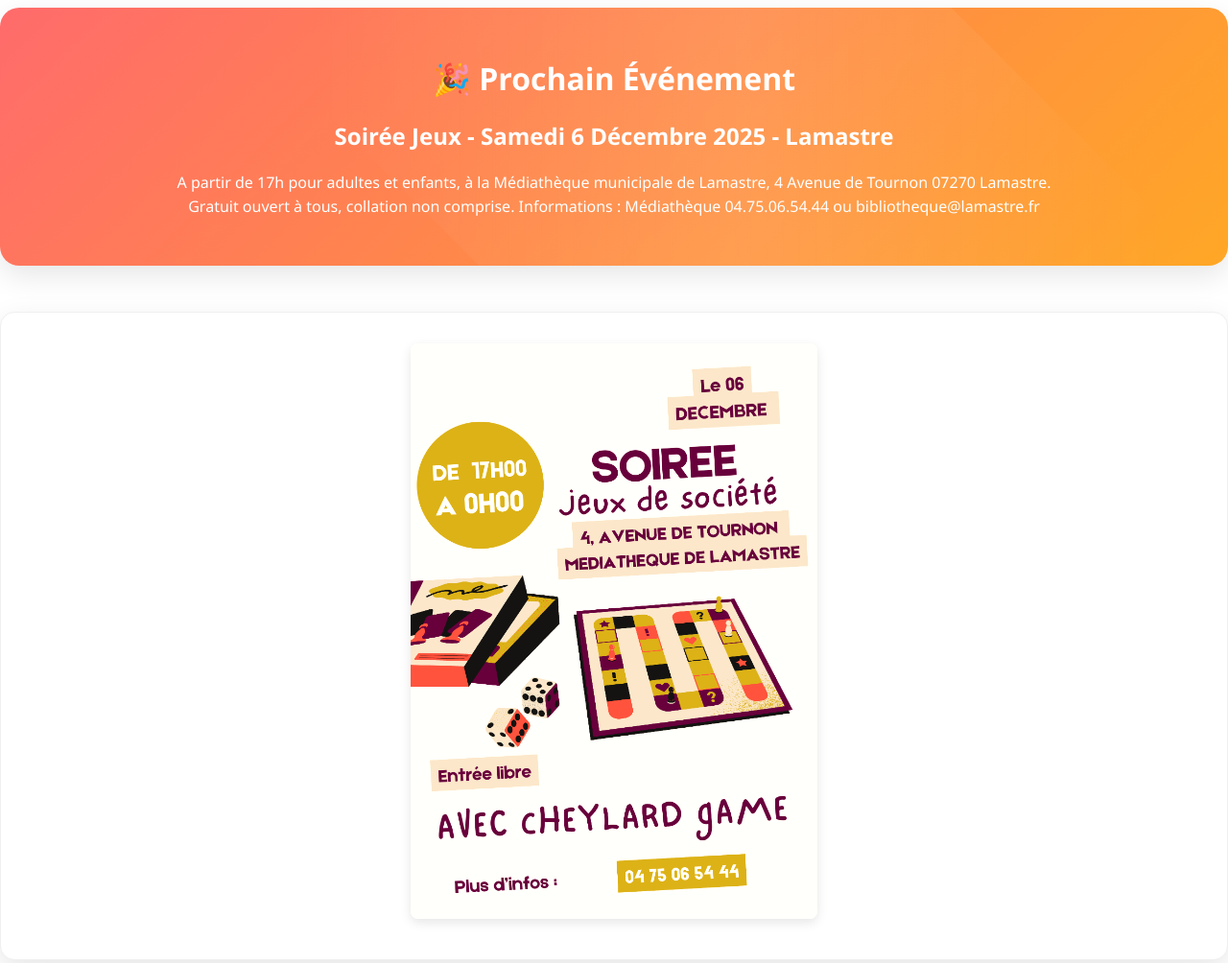
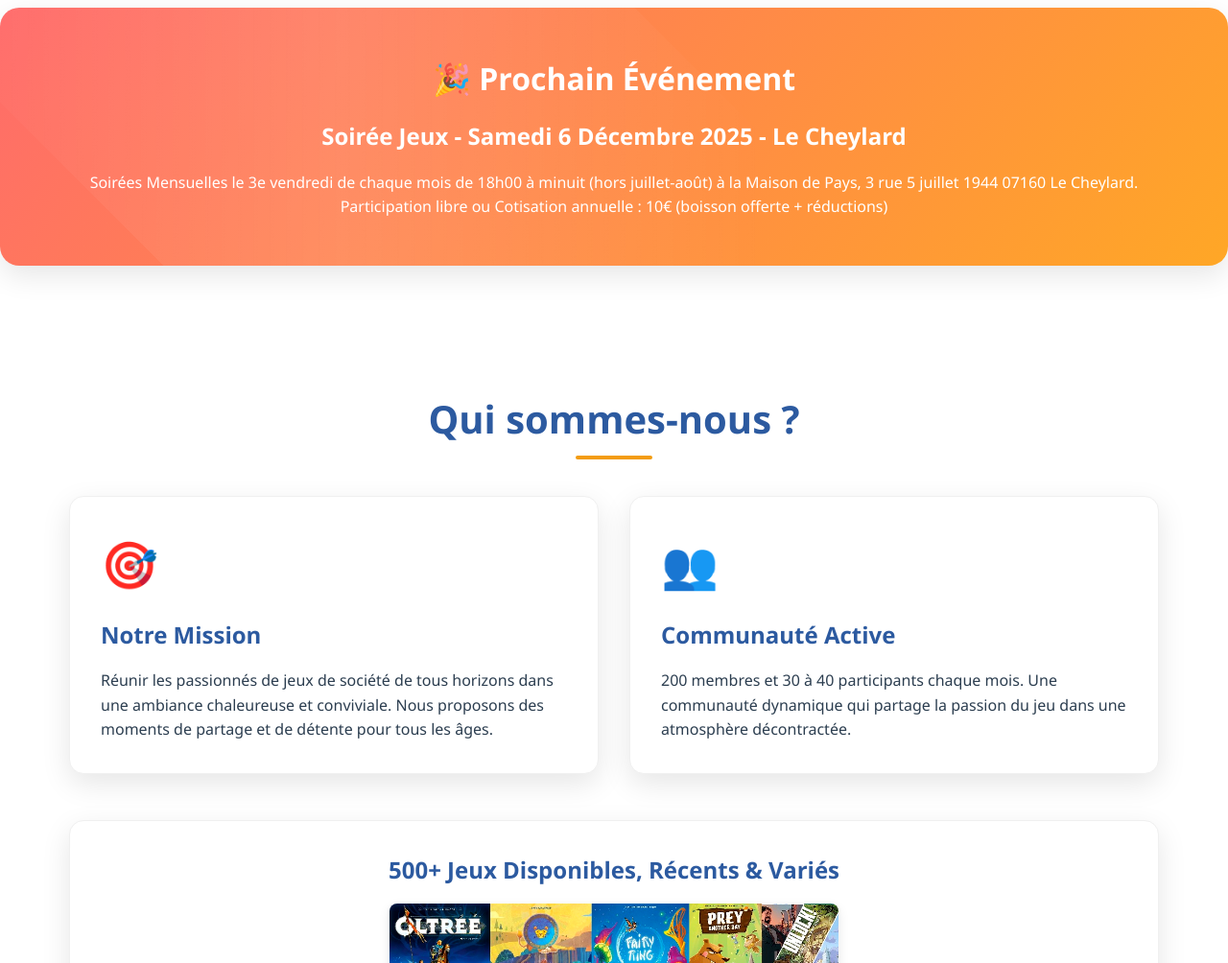
Before and after one commit to CheylardGame/cheylardgame.github.io, a plain HTML site: page index.html in a window 1280 px wide. Shown: the part 840-1844 px from the top of the page at 96% size. Drawn offline with Linux system fonts and the light colour scheme.

Commit message:
Update index.html

```diff
--- a/index.html
+++ b/index.html
@@ -743,29 +743,9 @@
     <!-- Next Event Highlight -->
     <div class="next-event fade-in">
         <h3>🎉 Prochain Événement</h3>
-        <div class="event-date">Soirée Jeux - Samedi 6 Décembre 2025 - Lamastre</div>
-        <p>A partir de 17h pour adultes et enfants, à la Médiathèque municipale de Lamastre, 4 Avenue de Tournon 07270 Lamastre.
-        <br>Gratuit ouvert à tous, collation non comprise. Informations : Médiathèque 04.75.06.54.44 ou bibliotheque@lamastre.fr</p>
-    </div>
-
-    <div class="card">
-        <div class="event-image" onclick="openLightbox('presse/Soirée jeux 6 décembre25.png', 'Soirée jeux 6 décembre25')">
-            <img src="presse/Soirée jeux 6 décembre25.png" alt="Soirée jeux 6 décembre25"
-            style="
-                display: block;
-                max-width: 100%;
-                height: auto;
-                max-height: 600px;
-                width: auto;
-                margin: auto;
-                margin-bottom: 10px;
-                border-radius: 8px;
-                box-shadow: 0 4px 12px rgba(0,0,0,0.1);
-                image-rendering: -webkit-optimize-contrast;
-                image-rendering: crisp-edges;
-                filter: contrast(1.1) saturate(1.1);
-            ">
-        </div>
+        <div class="event-date">Soirée Jeux - Samedi 6 Décembre 2025 - Le Cheylard</div>
+        <p>Soirées Mensuelles le 3e vendredi de chaque mois de 18h00 à minuit (hors juillet-août) à la Maison de Pays, 3 rue 5 juillet 1944 07160 Le Cheylard.
+        <br>Participation libre ou Cotisation annuelle : 10€ (boisson offerte + réductions)</p>
     </div>
 
     <!-- About Section -->
```
